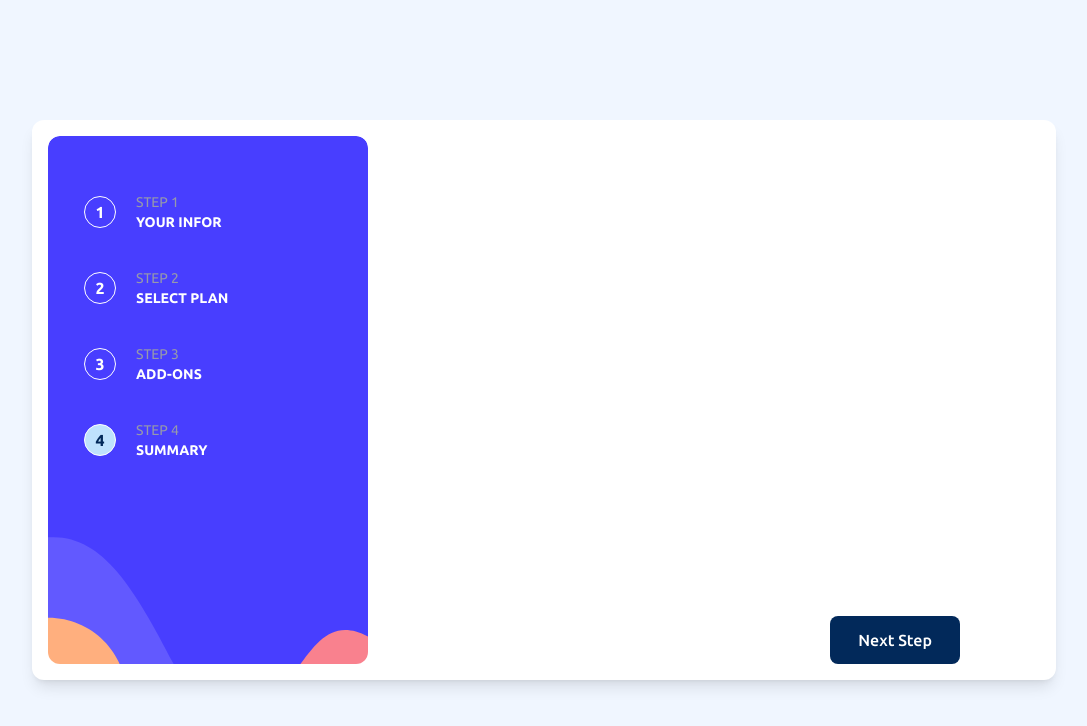
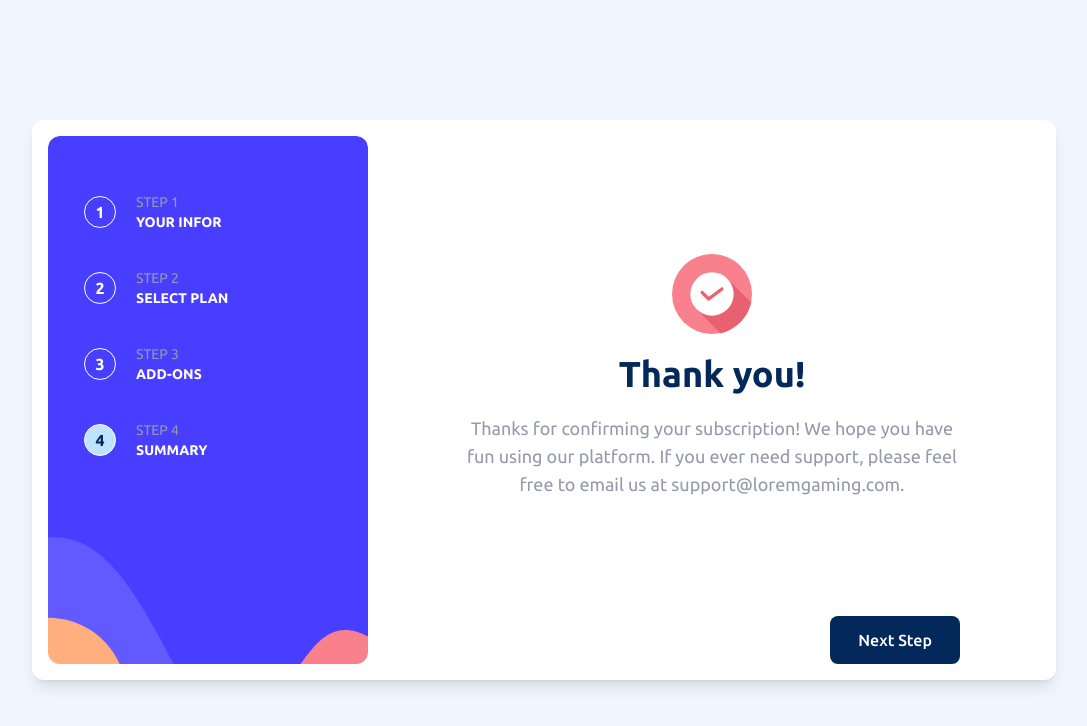
Before and after one commit to gracebir/multi-step-form, a React (Vite) app: page /summary/1 in a window 1280 px wide. Shown: the top 726 px of the page, without its empty margins (96-1183 px from the left). Built offline with nearby package versions, Linux system fonts and the light colour scheme.

Commit message:
adding success routes

```diff
--- a/src/screens/Desktop.jsx
+++ b/src/screens/Desktop.jsx
@@ -5,6 +5,7 @@ import DeskLayout from '../Layouts/DeskLayout'
 import Add from '../pages/Add'
 import Plan from '../pages/Plan'
 import Summary from '../pages/Summary'
+import Succes from '../pages/Succes'
 
 function Desktop() {
   return (
@@ -14,6 +15,7 @@ function Desktop() {
         <Route element={<Add/>} path='/add' />
         <Route element={<Plan/>} path='/plan' />
         <Route element={<Summary/>} path='/summary' />
+        <Route element={<Succes/>} path='/summary/:id' />
       </Routes>
     </DeskLayout>
   )
--- a/src/screens/Mobile.jsx
+++ b/src/screens/Mobile.jsx
@@ -5,6 +5,7 @@ import Home from '../pages/Mobile/Home'
 import Add from '../pages/Mobile/Add'
 import Plan from '../pages/Mobile/Plan'
 import Summary from '../pages/Mobile/Summary'
+import Succes from '../pages/Mobile/Succes'
 
 function Mobile() {
   return (
@@ -14,6 +15,7 @@ function Mobile() {
         <Route element={<Add/>} path='/add' />
         <Route element={<Plan/>} path='/plan' />
         <Route element={<Summary/>} path='/summary' />
+        <Route element={<Succes/>} path='/summary/:success' />
       </Routes>
     </MobileLayout>
   )
```
